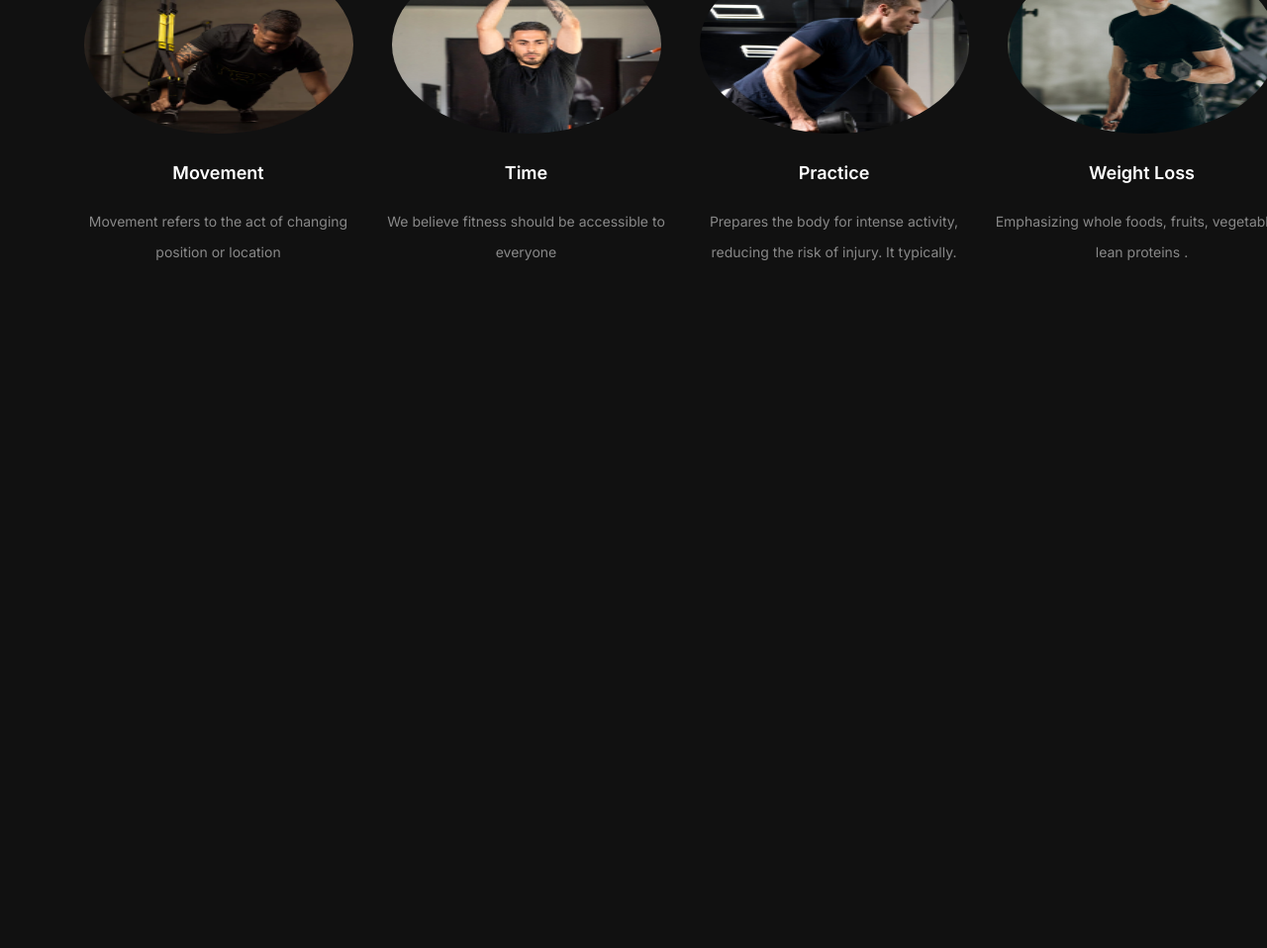
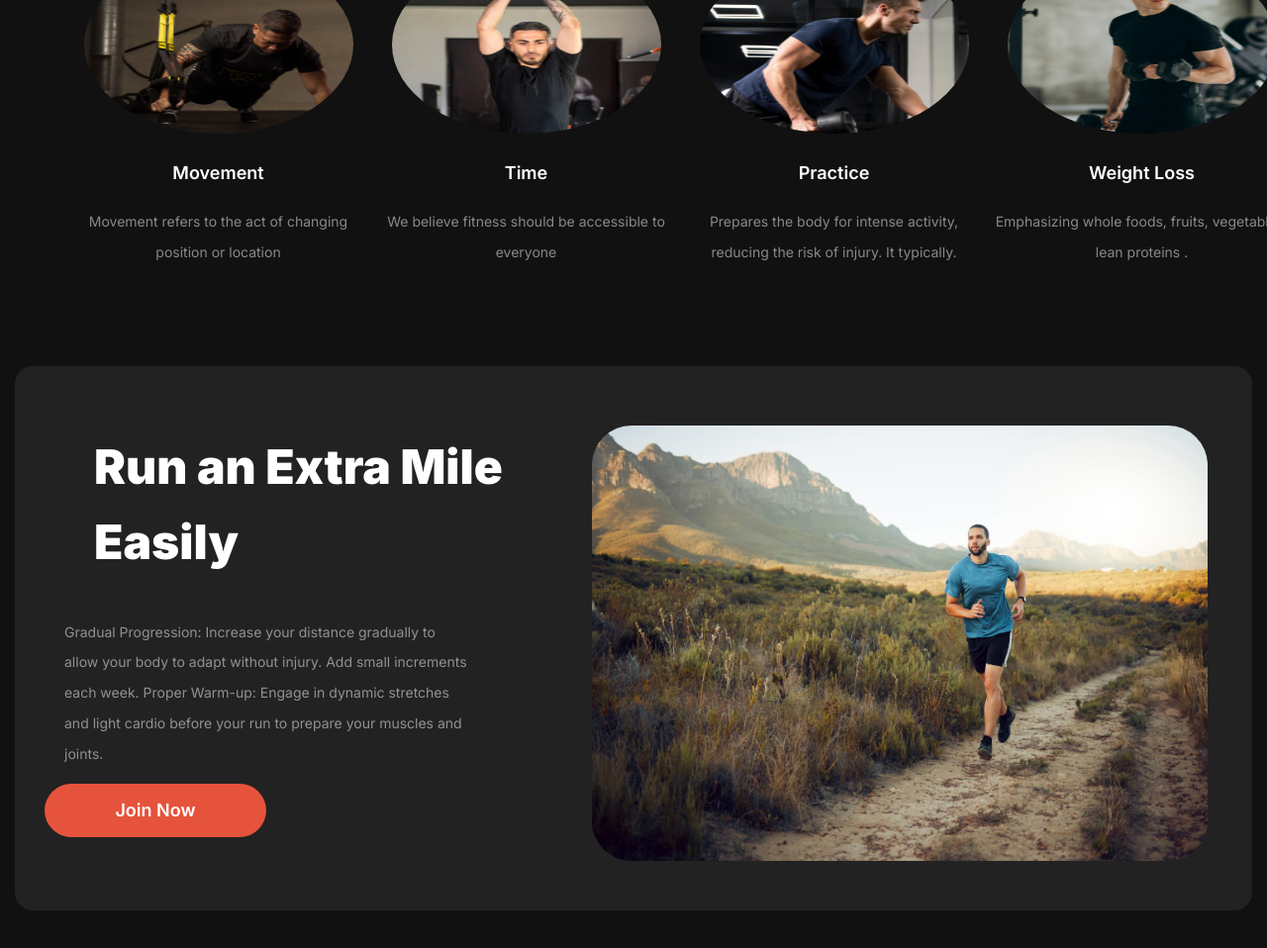
Before and after one commit to Mahabub2030/Assignment-02, a plain HTML site: page index.html in a window 1280 px wide. Shown: the part 1059-2017 px from the top of the page at 99% size. Before the commit the page ends 1329 px from the top, so only its background shows below. Drawn offline with Linux system fonts and the light colour scheme; a web font is replaced by a local one.

Commit message:
run section done

```diff
--- a/index.html
+++ b/index.html
@@ -86,28 +86,47 @@
                                 <div class="card">
                                         <img id="imgig" src="./images/image 3.png" alt="">
                                         <h5 class="card_title">Movement</h5>
-                                        <p class="card_discrition">Movement refers to the act of changing position or location</p>
+                                        <p class="card_discrition">Movement refers to the act of changing position or
+                                                location</p>
                                 </div>
                                 <div class="card">
                                         <img id="imgig" src="./images/image 2.png" alt="">
                                         <h5 class="card_title">Time</h5>
-                                        <p class="card_discrition">We believe fitness should be accessible to everyone</p>
+                                        <p class="card_discrition">We believe fitness should be accessible to everyone
+                                        </p>
                                 </div>
                                 <div class="card">
                                         <img id="imgig" src="./images/image 4.png" alt="">
                                         <h5 class="card_title">Practice</h5>
-                                        <p class="card_discrition">Prepares the body for intense activity, reducing the risk of injury. It typically.</p>
+                                        <p class="card_discrition">Prepares the body for intense activity, reducing the
+                                                risk of injury. It typically.</p>
                                 </div>
                                 <div class="card">
                                         <img id="imgig" src="./images/image 5.png" alt="">
                                         <h5 class="card_title">Weight Loss</h5>
-                                        <p class="card_discrition">Emphasizing whole foods, fruits, vegetables, lean proteins .</p>
+                                        <p class="card_discrition">Emphasizing whole foods, fruits, vegetables, lean
+                                                proteins .</p>
                                 </div>
                         </div>
+                </section>
 
-
+                <!-- run section start here -->
+                <section class="run_section">
+                        <div class="run_content">
+                                <h1 class="run_title">Run an Extra
+                                        Mile Easily</h1>
+                                <p class="run_discriction">Gradual Progression: Increase your distance gradually to
+                                        allow your body to adapt without injury. Add small increments each week.
+                                        Proper Warm-up: Engage in dynamic stretches and light cardio before your run to
+                                        prepare your muscles and joints.</p>
+                                        <button class="btn_pririmary">Join Now</button>
+                        </div>
+                        <div class="imgi_title">
+                                <img id="imgis" src="./images/run.jpg" alt="">
+                        </div>
 
                 </section>
+                <!-- run section end here -->
 
         </main>
         <!-- main section end here -->
--- a/style/style.css
+++ b/style/style.css
@@ -305,12 +305,71 @@ a {
         font-weight: 400;
         text-align: center;
 }
-.imagis_section{
+
+.imagis_section {
         display: grid;
         grid-template-columns: repeat(4, 1fr);
         gap: 10px;
 
 }
+
+/* run section start here */
+
+.run_section {
+        margin: 180px auto;
+        width: 1250px;
+        height: 550px;
+        border-radius: 18px;
+        background: rgb(34, 34, 34);
+        box-shadow: rgb(34, 34, 34);
+}
+
+.run_section {
+        display: flex;
+}
+
+.run_content {
+        width: 443px;
+        height: 116px;
+}
+
+.run_title {
+        width: 443px;
+        height: 116px;
+        display: flex;
+        flex-direction: column;
+        padding: 50px;
+        margin: 14px 0px;
+        color: rgb(255, 255, 255);
+        font-family: Inter;
+        font-size: 48px;
+        font-weight: 900;
+        line-height: 160%;
+        text-align: left;
+}
+.run_content{
+        padding-left: 30px;
+        align-items: center;
+        justify-content: center;
+}
+
+.run_discriction {
+        color: rgba(255, 255, 255, 0.5);
+        font-family: Inter;
+        font-size: 14px;
+        font-weight: 400;
+        padding: 10px 10px 0 20px;
+}
+
+#imgis {
+        width: 80%;
+        height: 80%;
+        padding: 10px;
+        border-radius: 50px;
+        margin: 50px 100px ;
+}
+
+/* run section end here */
 
 /* main section end here  */
 
@@ -339,4 +398,6 @@ a {
         }
 }
 
+@media screen and (min-width:900px) {}
+
 /* responsive section end here */
```
